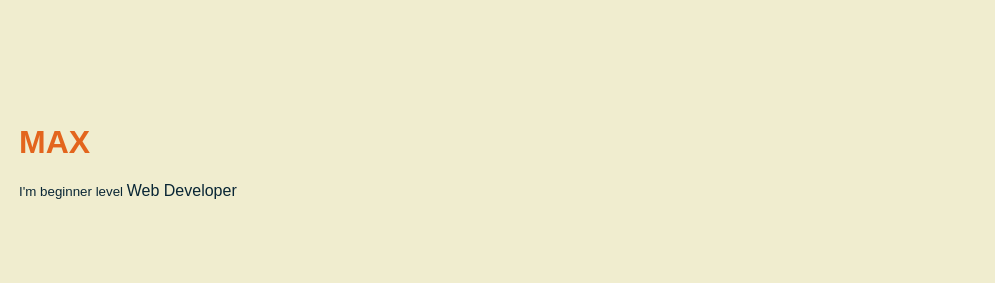
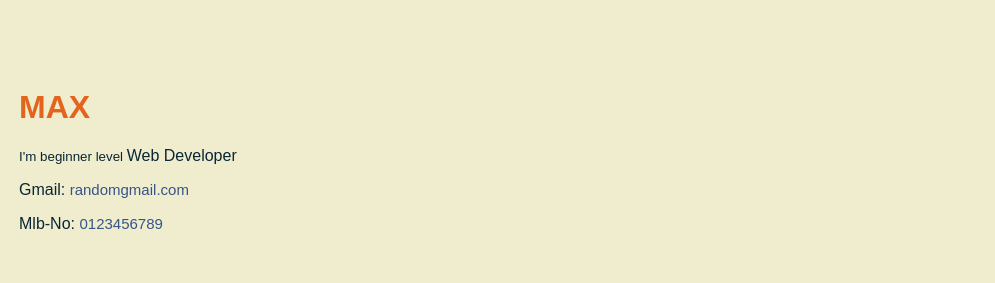
Before and after one commit to aliencodehunter/a.simple-portfolio, a plain HTML site: page index.html in a window 1280 px wide. Shown: the top 283 px of the page, 285-1280 px from the left. Drawn offline with Linux system fonts and the light colour scheme.

Commit message:
Update index.html

```diff
--- a/index.html
+++ b/index.html
@@ -21,7 +21,8 @@
             <td class="info">
                 <h1>MAX</h1>
                 <small><p>I'm beginner level <big>Web Developer</big></p></small>
-
+                <p>Gmail: <a href="">randomgmail.com</a></p>
+                <p>Mlb-No: <a href="">0123456789</a></p>
             </td>
         </tr>
     </table>
```
